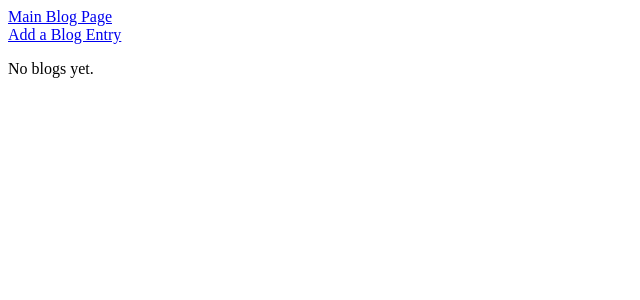
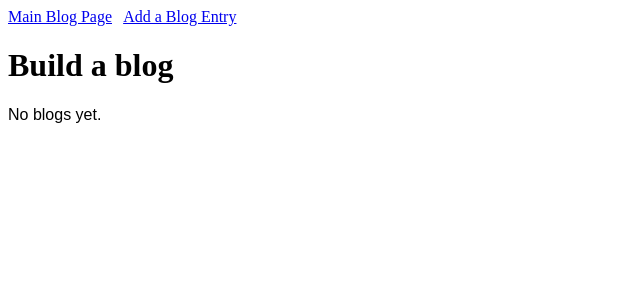
Before and after one commit to aliciammk/blogz, a Flask app: page /blog in a window 1280 px wide. Shown: the top 300 px of the page, without its empty margins (0-640 px from the left). Run offline with Flask 2, Linux system fonts and the light colour scheme; data that the repository does not hold is empty.

Commit message:
completed build-a-blog through the list and create blog posts portion

```diff
--- a/main.py
+++ b/main.py
@@ -24,28 +24,38 @@ class Blog(db.Model):
 @app.route('/blog', methods=['POST', 'GET'])
 def blog():
 # TODO rewrite to display a page that shows a singular blog post
-
-    return render_template('blog.html', blog=blog)
+    blogs = Blog.query.all()
+    return render_template('blog.html', title="Build a blog", blogs=blogs)
 
 
 @app.route('/newpost', methods=['POST', 'GET'])
 def newpost():
-# TODO rewrite so this page allows user to submit new post
-# TODO include error if either the blog body or title are left empty, keeping content entered content
+    if request.method == 'POST':
+        title = request.form['title']
+        body = request.form['body']
+        new_blog = Blog(title, body)
 
-    #blog_title = request.form['title']
-    #blog_body = request.form['body']
-    #new_blog = Blog(blog_title, blog_body)
-    #db.session.add(new_blog)
-    #db.session.commit()
+        if len(title) > 0 and len(body) > 0:
+            db.session.add(new_blog)
+            db.session.commit()
+            return redirect('/blog')
 
-    return render_template('newpost.html')
+        elif len(title) == 0 and len(body) > 0:
+            flash('Please fill in a title for your blog.', 'error')
+            return render_template('newpost.html', body=body)
+
+        elif len(title) > 0 and len(body) == 0:
+            flash('Please fill in the body for your blog.', 'error')
+            return render_template('newpost.html', title=title)
+
+    else:
+        return render_template('newpost.html')
 
 
-@app.route('/', methods=['POST','GET'])
-def index():
+#@app.route('/', methods=['POST','GET'])
+#def index():
 # render a page that shows all the blogs
-    return render_template('blog.html', title="Build a blog",)
+    #return render_template('blog.html', title="Build a blog")
 
 if __name__ == '__main__':
     app.run()
--- a/templates/base.html
+++ b/templates/base.html
@@ -3,7 +3,7 @@
     <head>
         <nav>
             <a href="/blog">Main Blog Page</a>
-        </br>
+            &nbsp;
             <a href="/newpost">Add a Blog Entry</a>
         </nav>
         <title>{{title}}</title>
@@ -11,18 +11,32 @@
             .error {
                 color: red;
             }
+
+            p {
+                font-family: sans-serif;
+            }
+
+            h2 {
+                font-family: sans-serif;
+            }
+
+            hr {
+                border: 0;
+                height: 0;
+                border-top: 1px solid rgba(0, 0, 0, 0.1);
+                border-bottom: 1px solid rgba(255, 255, 255, 0.3);
+            }
         </style>
     </head>
     <body>
 
-<!--         {% with messages = get_flashed_messages(with_categories=True) %}
+        {% with messages = get_flashed_messages(with_categories=True) %}
             <ul>
             {% for category,message in messages %}
                 <li class="{{category}}">{{message}}</li>
             {% endfor %}
             </ul>
-         {% endwith %}
-        -->
+        {% endwith %}
 
         {% block content %}
         {% endblock %}
--- a/templates/blog.html
+++ b/templates/blog.html
@@ -2,16 +2,15 @@
 
 
 {% block content %}
+<h1>Build a blog</h1>
 {% if blogs|length == 0 %}
-<p>No blogs yet.</p>
+    <p>No blogs yet.</p>
 {% else %}
-    <ul>
-        {% for blog in blogs %}
-        <li>{{blog.title}}</li>
-        <li>{{blog.body}}</li>
-        <hr>
+    {% for blog in blogs %}
+    <h2>{{ blog.title }}</h2>
+    <p>{{ blog.body }}</p>
+    <hr>
         {% endfor %}
-    </ul>
 
 {% endif %}
 
```
Also changed, not shown: templates/newpost.html (+5 -5 lines).
